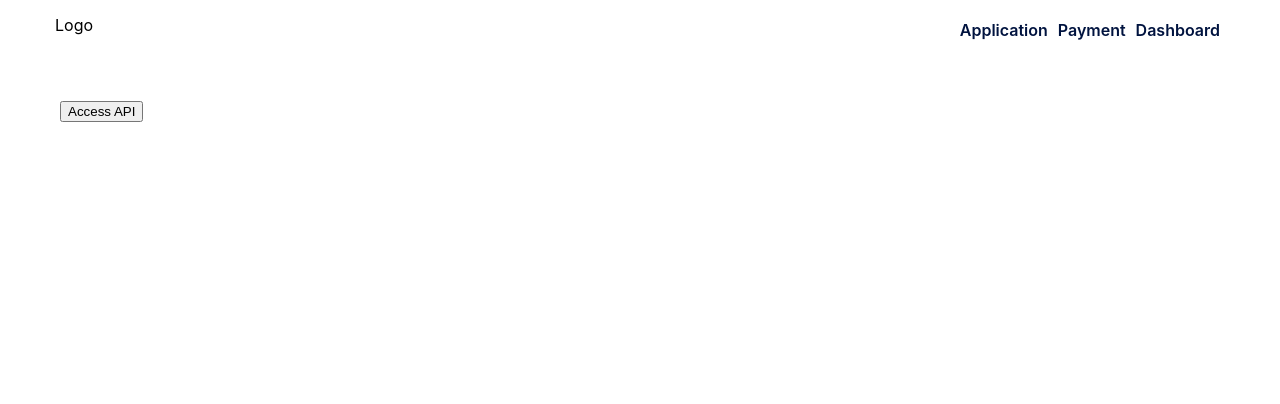
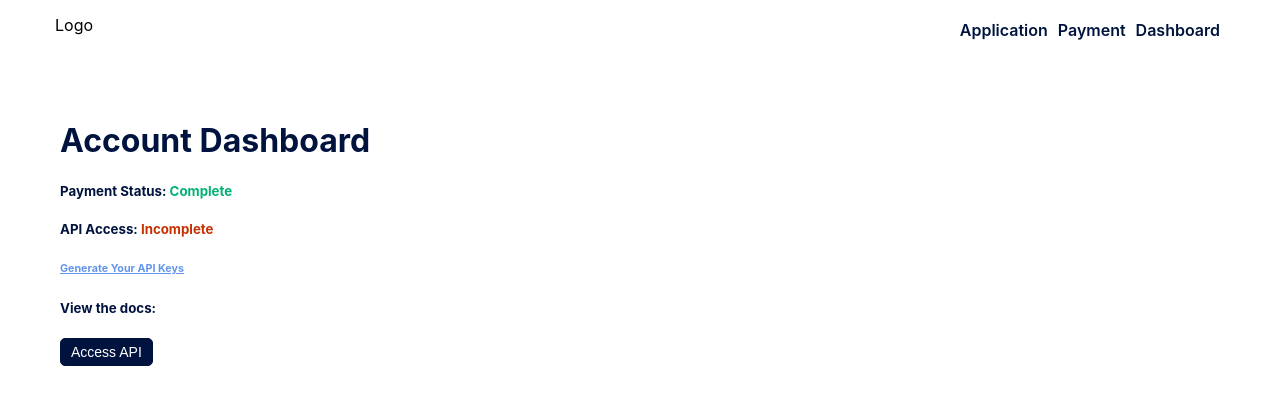
Before and after one commit to tiki-deprecated/website-console-frontend, a Next.js app: page /dashboard in a window 1280 px wide. Shown: the top 404 px of the page. Built offline with nearby package versions, Linux system fonts and the light colour scheme; no server answers.

Commit message:
Update to the dashboard page

```diff
--- a/components/ReadmeLogin.js
+++ b/components/ReadmeLogin.js
@@ -1,4 +1,4 @@
-
+import styles from '../styles/Dashboard.module.css'
 
 export default function ReadmeLogin() {
 
@@ -23,6 +23,7 @@ export default function ReadmeLogin() {
   return (
       <button
         onClick={accessAPI}
+        className={styles.dashboardButton}
       >
         {'Access API'}
       </button>
--- a/pages/dashboard.js
+++ b/pages/dashboard.js
@@ -1,3 +1,4 @@
+import Link from 'next/link';
 import ReadmeLogin from '../components/ReadmeLogin';
 import styles from '../styles/Dashboard.module.css';
 
@@ -5,7 +6,15 @@ export default function Dashboard() {
 
     return (
         <div className={styles.container}>
-            <ReadmeLogin/>
+            <h1>Account Dashboard</h1>
+            <div className={styles.dashboardContainer}>
+                <h5>Payment Status: <span className={styles.complete}>Complete</span></h5>
+                <h5>API Access: <span className={styles.incomplete}>Incomplete</span></h5>
+                <Link href='/dashboard'><a><h6 className={styles.link}>Generate Your API Keys</h6></a></Link>
+                <h5>View the docs:</h5>
+                <ReadmeLogin/>
+            </div>
+
         </div>
         // 'holler-back!!'
     );
--- a/styles/Dashboard.module.css
+++ b/styles/Dashboard.module.css
@@ -10,3 +10,27 @@
     animation: fade-in 2s ease;
     height: 100%;
 }
+.complete{
+    color: #00b272;
+}
+.incomplete{
+    color: #c73000;
+}
+.link{
+    text-decoration: underline;
+    color:cornflowerblue;
+}
+.dashboardButton{
+    padding: 5px 10px;
+    font-size: 14px;
+    cursor: pointer;
+    background-color: #00133f;
+    color: #fff;
+    border-radius: 5px;
+    border: 1px solid #00133f;
+    transition: all .2s;
+}
+.dashboardButton:hover{
+    background-color: #fff;
+    color: #00133f;
+}
```
Also changed, not shown: 1 other file (tests, documents, lock files or other folders).
